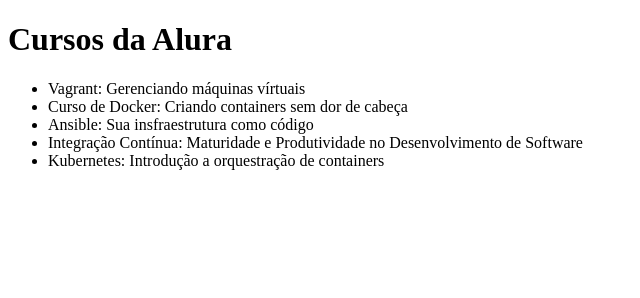
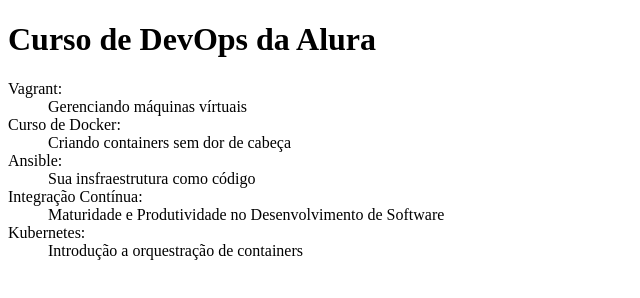
Before and after one commit to Jackson-Fernandes/alura-git, a plain HTML site: page index.html in a window 1280 px wide. Shown: the whole page, without its empty margins (0-640 px from the left). Drawn offline with Linux system fonts and the light colour scheme.

Commit message:
Trocando ul por dl e titulo da pagina

```diff
--- a/index.html
+++ b/index.html
@@ -8,15 +8,24 @@
 </head>
 <body>
 
-    <h1>Cursos da Alura</h1>
+    <h1>Curso de DevOps da Alura</h1>
 
-    <ul>
+    <dl>
 
-        <li>Vagrant: Gerenciando máquinas vírtuais</li>
-        <li>Curso de Docker: Criando containers sem dor de cabeça</li>
-        <li>Ansible: Sua insfraestrutura como código</li>
-        <li>Integração Contínua: Maturidade e Produtividade no Desenvolvimento de Software</li>
-        <li>Kubernetes: Introdução a orquestração de containers</li>
-    </ul>
+        <dt>Vagrant:</dt>
+        <dd>Gerenciando máquinas vírtuais</dd>
+
+        <dt>Curso de Docker:</dt>
+        <dd>Criando containers sem dor de cabeça</dd>
+
+        <dt>Ansible:</dt>
+        <dd>Sua insfraestrutura como código</dd>
+
+        <dt>Integração Contínua:</dt>
+        <dd>Maturidade e Produtividade no Desenvolvimento de Software</dd>
+
+        <dt>Kubernetes:</dt>
+        <dd>Introdução a orquestração de containers</dd>
+    </dl>
 </body>
 </html>
```
